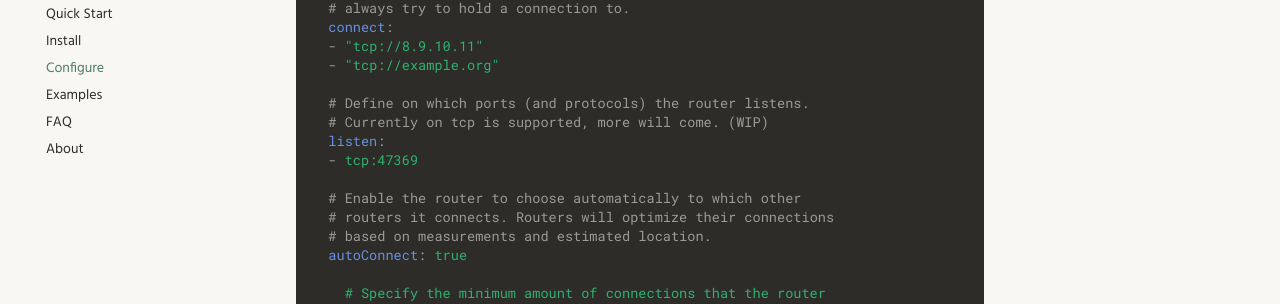
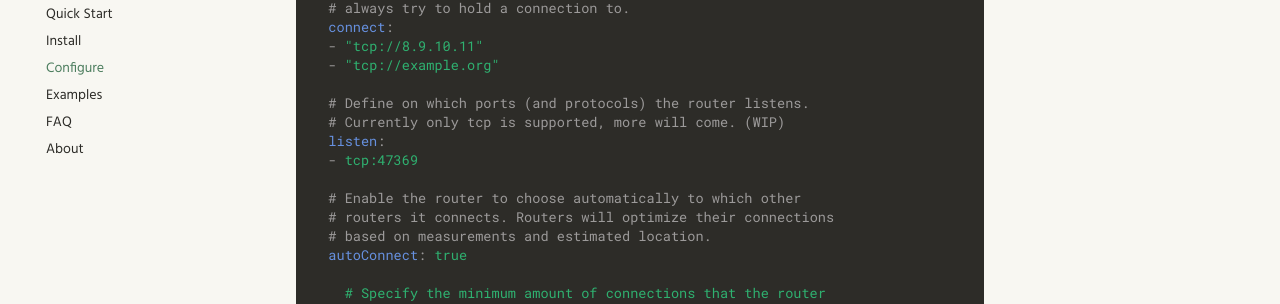
Before and after one commit to mycoria/web, an MkDocs documentation site: the page built from docs/configure.md, in a window 1280 px wide and 900 px high, scrolled down 1094 px. Shown: the part 147-451 px from the top of the window. Built offline with MkDocs 1.6.1 and Material for MkDocs 9.7.7, drawn with Linux system fonts in a browser that asks for light colours; plug-ins that fetch from the network failed and are left out; comment, search, counter and statistics services are not loaded.

Commit message:
Fix: Typo in configure.md

```diff
--- a/docs/configure.md
+++ b/docs/configure.md
@@ -61,7 +61,7 @@ router:
   - "tcp://example.org"
 
   # Define on which ports (and protocols) the router listens.
-  # Currently on tcp is supported, more will come. (WIP)
+  # Currently only tcp is supported, more will come. (WIP)
   listen:
   - tcp:47369
 
```
